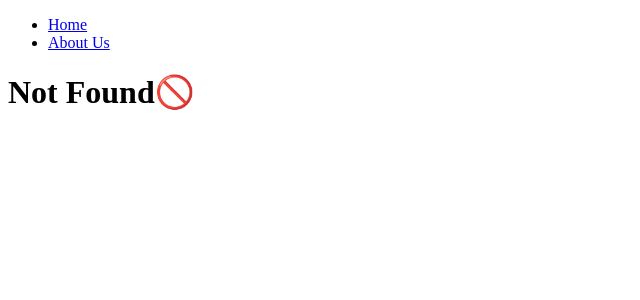
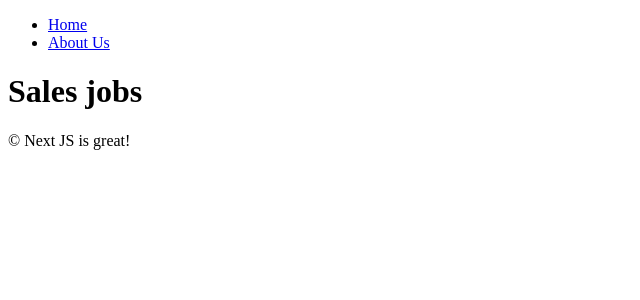
Before and after one commit to Kang-Dayeon/learn-nextJS14, a Next.js app: page /about-us/company/jobs in a window 1280 px wide. Before the commit this address had no page. Shown: the top 300 px of the page, without its empty margins (0-640 px from the left). Built offline with nearby package versions, Linux system fonts and the light colour scheme.

Commit message:
Modify use client explain

```diff
--- /dev/null
+++ b/app/about-us/company/jobs/page.tsx
@@ -0,0 +1,3 @@
+export default function Page() {
+    return <h1>Sales jobs</h1>
+}
--- /dev/null
+++ b/app/about-us/layout.tsx
@@ -0,0 +1,8 @@
+export default function RootLayout({children,}: { children: React.ReactNode }) {
+    return (
+        <div>
+            {children}
+            &copy; Next JS is great!
+        </div>
+    )
+}
--- a/app/about-us/page.tsx
+++ b/app/about-us/page.tsx
@@ -1,9 +1,6 @@
-import Navigation from "../../components/navigation";
-
 export default function AboutUs(){
     return (
         <>
-            <Navigation />
             <h1>About us!</h1>
         </>
     )
--- a/app/layout.tsx
+++ b/app/layout.tsx
@@ -1,3 +1,5 @@
+import Navigation from "../components/navigation";
+
 export const metadata = {
   title: 'Next.js',
   description: 'Generated by Next.js',
@@ -10,7 +12,10 @@
 }) {
   return (
     <html lang="en">
-      <body>{children}</body>
+      <body>
+        <Navigation />
+        {children}
+      </body>
     </html>
   )
 }
--- a/app/page.tsx
+++ b/app/page.tsx
@@ -1,9 +1,6 @@
-import Navigation from "../components/navigation";
-
 export default function Page(){
     return (
         <>
-            <Navigation />
             <h1>Hello Next Js!</h1>
         </>
     )
```
